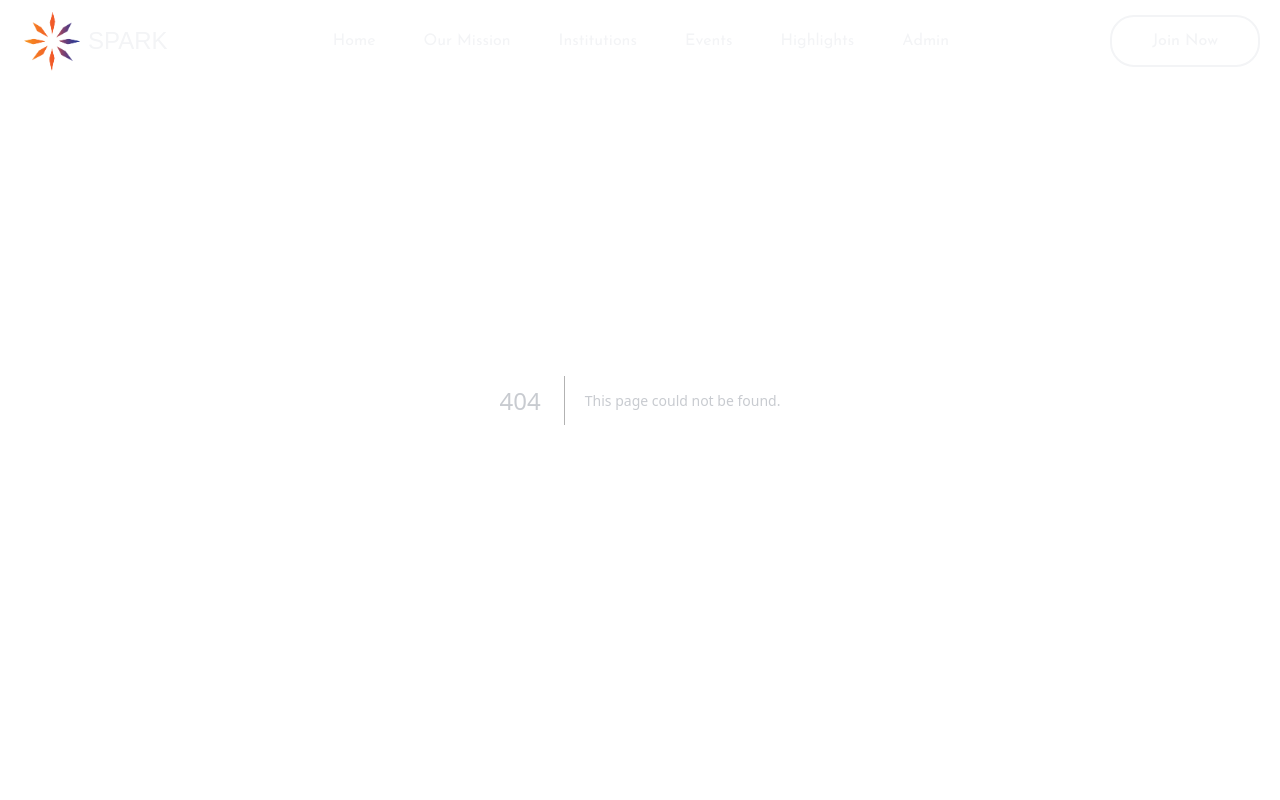
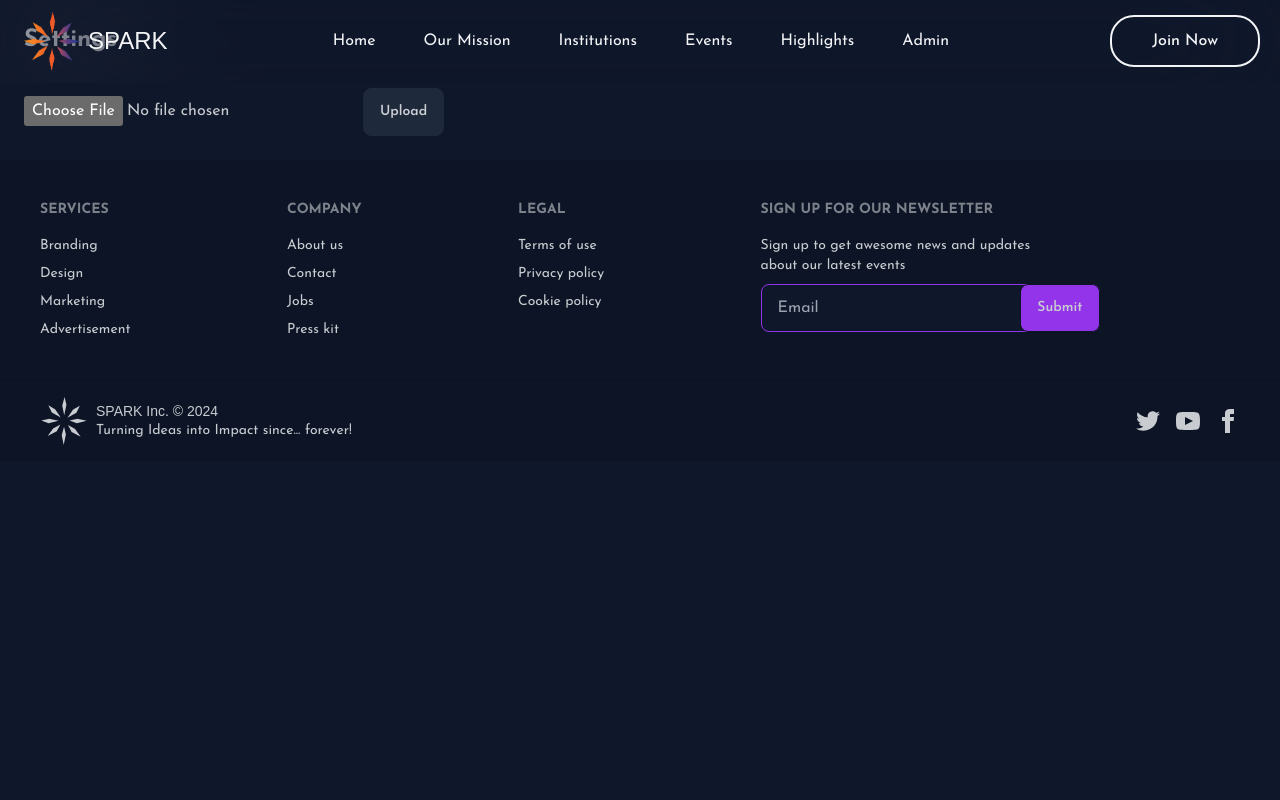
Before and after one commit to CaptainAlpha04/sparkDeployment, a Next.js app: page /settings in a window 1280 px wide. Before the commit this address had no page. Shown: the top 800 px of the page. Built offline with nearby package versions, Linux system fonts and the light colour scheme; no server answers.

Commit message:
venue setting option , user pfp , one time email use restriction and a basic settings page

```diff
--- a/app/admin/page.tsx
+++ b/app/admin/page.tsx
@@ -9,6 +9,7 @@ export default function AdminPage() {
   const [description, setDescription] = useState("");
   const [date, setDate] = useState("");
   const [ticketPrice, setTicketPrice] = useState<number>(0);
+  const [eventVenue, setEventVenue] = useState("");  // New state for venue
   const [image, setImage] = useState<File | null>(null);
   const [loading, setLoading] = useState(false);
   const [events, setEvents] = useState<any[]>([]);
@@ -36,7 +37,7 @@ export default function AdminPage() {
   };
 
   const handleCreateOrUpdateEvent = async () => {
-    if (eventName && description && date && ticketPrice > 0) {
+    if (eventName && description && date && ticketPrice > 0 && eventVenue) {  // Check for venue
       setLoading(true);
       try {
         let imageUrl = "";
@@ -55,6 +56,7 @@ export default function AdminPage() {
             description,
             date,
             ticketPrice,
+            eventVenue,  // Update venue
             imageUrl,
           });
           alert("Event updated successfully!");
@@ -66,6 +68,7 @@ export default function AdminPage() {
             description,
             date,
             ticketPrice,
+            eventVenue,  // Include venue
             imageUrl,
           });
           alert("Event created successfully!");
@@ -76,6 +79,7 @@ export default function AdminPage() {
         setDescription("");
         setDate("");
         setTicketPrice(0);
+        setEventVenue("");  // Reset venue
         setImage(null);
         setEditingEvent(null);
         const eventsCollection = collection(db, "events");
@@ -97,6 +101,7 @@ export default function AdminPage() {
     setDescription(event.description);
     setDate(event.date);
     setTicketPrice(event.ticketPrice);
+    setEventVenue(event.eventVenue);  // Set venue for editing
     setEditingEvent(event);
   };
 
@@ -155,6 +160,14 @@ export default function AdminPage() {
           required
         />
         <input
+          value={eventVenue}
+          onChange={(e) => setEventVenue(e.target.value)}
+          placeholder="Event Venue"
+          type="text"
+          className="w-full p-2 mb-4 border border-gray-300 rounded-lg"
+          required
+        />
+        <input
           type="file"
           accept="image/*"
           onChange={handleImageChange}
@@ -176,6 +189,7 @@ export default function AdminPage() {
             <p>{event.description}</p>
             <p>Date: {event.date}</p>
             <p>Price: ${event.ticketPrice}</p>
+            <p>Venue: {event.eventVenue}</p> {/* Display venue */}
             {event.imageUrl && <img src={event.imageUrl} alt={event.eventName} className="w-32 h-32 object-cover mt-2" />}
             <div className="flex mt-4 space-x-2">
               <button
--- a/app/auth/register/page.tsx
+++ b/app/auth/register/page.tsx
@@ -2,7 +2,7 @@
 
 import { useState } from "react";
 import { db } from "../../firebaseconfig";
-import { doc, setDoc } from "firebase/firestore";
+import { collection, doc, getDocs, query, setDoc, where } from "firebase/firestore";
 import bcrypt from "bcryptjs";
 import { v4 as uuidv4 } from "uuid";
 import Link from "next/link";
@@ -34,7 +34,15 @@ export default function RegisterPage() {
       try {
         const hashedPassword = await bcrypt.hash(password, 10);
         const verificationToken = uuidv4();
+        const existingUserQuery = query(collection(db, 'users'), where('email', '==', email));
+        const existingUserSnapshot = await getDocs(existingUserQuery);
 
+        if (!existingUserSnapshot.empty) {
+          // Email is already in use
+          alert("Email is already in use. Please choose a different email.");
+          setLoading(false);
+          return;
+        }
         // Save user with pending verification status
         await setDoc(doc(db, 'pending_users', email), {
           name,
--- a/app/components/Header.tsx
+++ b/app/components/Header.tsx
@@ -1,13 +1,22 @@
 'use client'
 import React,{useState, useEffect} from 'react'
 import Link from 'next/link'
+import { useRouter } from 'next/navigation'
 
 function Header() {
 const [isLogged, setIsLogged] = useState(false)
+const [profilePic, setProfilePic] = useState('')
+const router = useRouter()
+
 useEffect(() => {
   const user = localStorage.getItem('user')
-    if(user) setIsLogged(true)
-    else setIsLogged(false)
+  if (user) {
+    setIsLogged(true)
+    const userData = JSON.parse(user)
+    setProfilePic(userData.profilePic || "https://img.daisyui.com/images/stock/photo-1534528741775-53994a69daeb.webp")
+  } else {
+    setIsLogged(false)
+  }
 }, [])
 
 const logOut = () => {
@@ -51,18 +60,15 @@ return (
         {
             isLogged ?
               <div className="dropdown dropdown-end">
-                <div tabIndex={0} role="button" className="btn btn-ghost btn-circle avatar">
+                <div tabIndex={0} role="button" className="btn btn-ghost btn-circle avatar" onClick={() => router.push('/settings')}>
                   <div className="w-10 rounded-full">
-                    <img
-                        alt="User"
-                        src="https://img.daisyui.com/images/stock/photo-1534528741775-53994a69daeb.webp" />
+                    <img alt="User" src={profilePic} />
                   </div>
                 </div>
                 <ul
                   tabIndex={0}
                   className="menu menu-sm dropdown-content bg-base-200 rounded-box z-[1] mt-3 w-52 p-2 shadow">
-
-                    <li><a>Settings</a></li>
+                  <li><a onClick={() => router.push('/settings')}>Settings</a></li>
                   <li><a onClick={logOut}>Logout</a></li>
                 </ul>
               </div>
--- a/app/events/page.tsx
+++ b/app/events/page.tsx
@@ -1,7 +1,14 @@
 "use client";
 import { useEffect, useState } from "react";
 import { db } from "../firebaseconfig";
-import { collection, getDocs, doc, DocumentData, updateDoc, arrayUnion } from "firebase/firestore";
+import {
+    collection,
+    getDocs,
+    doc,
+    DocumentData,
+    updateDoc,
+    arrayUnion,
+} from "firebase/firestore";
 
 interface Event {
     id: string;
@@ -11,6 +18,7 @@ interface Event {
     ticketPrice: number;
     imageUrl: string;
     registeredUsers: string[]; // New field to store registered users
+    eventVenue: string;
 }
 
 export default function EventsPage() {
@@ -33,6 +41,7 @@ export default function EventsPage() {
                         ticketPrice: data.ticketPrice,
                         imageUrl: data.imageUrl, // Handle imageUrl if it exists
                         registeredUsers: data.registeredUsers || [], // Ensure this field is handled
+                        eventVenue: data.eventVenue || "", // Handle the new venue field
                     };
                 });
                 setEvents(eventList);
@@ -73,16 +82,24 @@ export default function EventsPage() {
     }
 
     const moreDetailsModals = (event: Event) => {
-    (document.getElementById('my_modal_1') as HTMLDialogElement).showModal();
+        (
+            document.getElementById("my_modal_1") as HTMLDialogElement
+        ).showModal();
         setEventDetails(event);
-  }
+    };
 
     return (
         <section className="min-h-screen w-screen p-6 pt-24 font-poppins bg-base-300">
             <dialog id="my_modal_1" className="modal">
                 <div className="modal-box">
                     <h3 className="font-bold text-2xl">Event Details</h3>
-          <p className="py-4">{eventDetails?.description}</p>
+                    <p className="py-4">
+                        <b>Description:</b> {eventDetails?.description}
+                    </p>
+                    <p className="py-4">
+                        <b>Venue:</b> {eventDetails?.eventVenue}
+                    </p>{" "}
+                    {/* Added venue */}
                     <div className="modal-action">
                         <form method="dialog">
                             {/* if there is a button in form, it will close the modal */}
@@ -91,19 +108,29 @@ export default function EventsPage() {
                     </div>
                 </div>
             </dialog>
-      <h1 className="text-6xl mb-6 font-extralight"><span className="font-bold">Upcoming</span> <br /> Events</h1>
+
+            <h1 className="text-6xl mb-6 font-extralight">
+                <span className="font-bold">Upcoming</span> <br /> Events
+            </h1>
             {loading ? (
-        <p className = "">Loading...</p>
+                <p className="">Loading...</p>
             ) : events.length > 0 ? (
                 <ul className="grid grid-cols-3 gap-5">
                     {events.map((event) => (
-    <li key={event.id} className="bg-base-100 rounded-2xl display-animation">
+                        <li
+                            key={event.id}
+                            className="bg-base-100 rounded-2xl display-animation"
+                        >
                             <div className="relative group">
                                 {/* Blur overlay */}
                                 <div className="absolute inset-0 bg-black/50 rounded-2xl transition-all duration-300 group-hover:bg-opacity-70 group-hover:backdrop-blur-lg"></div>
 
                                 {/* Image */}
-        <img src={event.imageUrl ?? 'planets.jpg'} alt="" className="w-full rounded-2xl"/>
+                                <img
+                                    src={event.imageUrl ?? "planets.jpg"}
+                                    alt=""
+                                    className="w-full rounded-2xl"
+                                />
 
                                 {/* Event title */}
                                 <h2 className="absolute bottom-0 left-0 text-3xl font-bold pb-4 pl-4 text-white transition-transform duration-300 group-hover:scale-110">
@@ -118,13 +145,27 @@ export default function EventsPage() {
                                         <b>{event.date}</b>
                                     </p>
                                     <p className="bg-yellow-400 text-base-300 p-2 rounded-3xl">
-            <b>{event.ticketPrice === 0 ? "Free" : "PKR " + event.ticketPrice.toFixed(2)}</b>
+                                        <b>
+                                            {event.ticketPrice === 0
+                                                ? "Free"
+                                                : "PKR " +
+                                                  event.ticketPrice.toFixed(2)}
+                                        </b>
                                     </p>
                                 </div>
                                 {/* Description */}
                                 <span className="text-gray-300 text-sm flex justify-between">
-          <p><b>Details:</b> {event.description}</p>
-          <b className="cursor-pointer" onClick={() => {moreDetailsModals(event)}}>More...</b>
+                                    <p>
+                                        <b>Details:</b> {event.description}
+                                    </p>
+                                    <b
+                                        className="cursor-pointer"
+                                        onClick={() => {
+                                            moreDetailsModals(event);
+                                        }}
+                                    >
+                                        More...
+                                    </b>
                                 </span>
 
                                 <button
--- /dev/null
+++ b/app/settings/page.tsx
@@ -0,0 +1,84 @@
+"use client";
+import { useState, ChangeEvent } from "react";
+import { storage, db } from "../firebaseconfig";
+import { ref, uploadBytes, getDownloadURL } from "firebase/storage";
+import { doc, updateDoc } from "firebase/firestore";
+import { useRouter } from "next/navigation";
+
+// Define the type for the user object stored in local storage
+interface User {
+  email: string;
+  profilePic?: string;
+}
+
+export default function Settings() {
+  const [file, setFile] = useState<File | null>(null);
+  const [uploading, setUploading] = useState<boolean>(false);
+  const [error, setError] = useState<string | null>(null);
+  const [success, setSuccess] = useState<boolean>(false);
+  const router = useRouter();
+
+  const handleFileChange = (e: ChangeEvent<HTMLInputElement>) => {
+    if (e.target.files) {
+      setFile(e.target.files[0]);
+    }
+  };
+
+  const handleUpload = async () => {
+    if (!file) {
+      alert("Please select a file");
+      return;
+    }
+
+    setUploading(true);
+
+    try {
+      const userString = localStorage.getItem('user');
+      if (!userString) throw new Error("User not found in local storage");
+
+      const user: User = JSON.parse(userString);
+      const storageRef = ref(storage, `userpfp/${user.email}`);
+      await uploadBytes(storageRef, file);
+
+      const url = await getDownloadURL(storageRef);
+
+      // Update Firestore with new profile picture URL
+      const userDocRef = doc(db, 'users', user.email);
+      await updateDoc(userDocRef, { profilePic: url });
+
+      // Update local storage
+      user.profilePic = url;
+      localStorage.setItem('user', JSON.stringify(user));
+
+      setSuccess(true);
+      router.push('/'); // Redirect to home or any other page
+    } catch (err) {
+      setError("Failed to upload profile picture");
+      console.error(err);
+    } finally {
+      setUploading(false);
+    }
+  };
+
+  return (
+    <div className="p-6">
+      <h1 className="text-2xl font-bold mb-4">Settings</h1>
+      <div>
+        <input
+          type="file"
+          accept="image/*"
+          onChange={handleFileChange}
+        />
+        <button
+          onClick={handleUpload}
+          disabled={uploading}
+          className="btn btn-neutral mt-4"
+        >
+          {uploading ? 'Uploading...' : 'Upload'}
+        </button>
+        {success && <p className="text-green-600 mt-4">Profile picture updated successfully</p>}
+        {error && <p className="text-red-600 mt-4">{error}</p>}
+      </div>
+    </div>
+  );
+}
```
Lines whose indentation alone changed are shown as unchanged.
